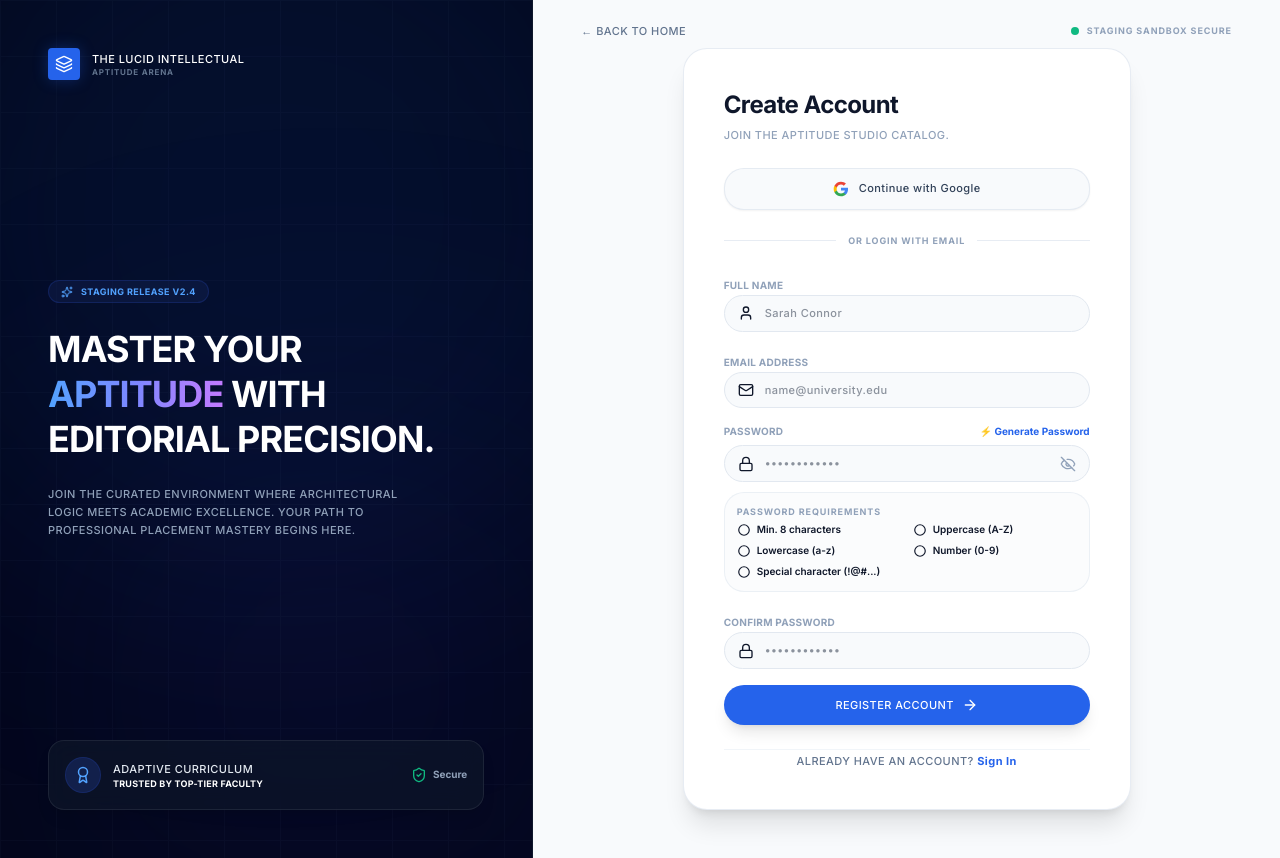
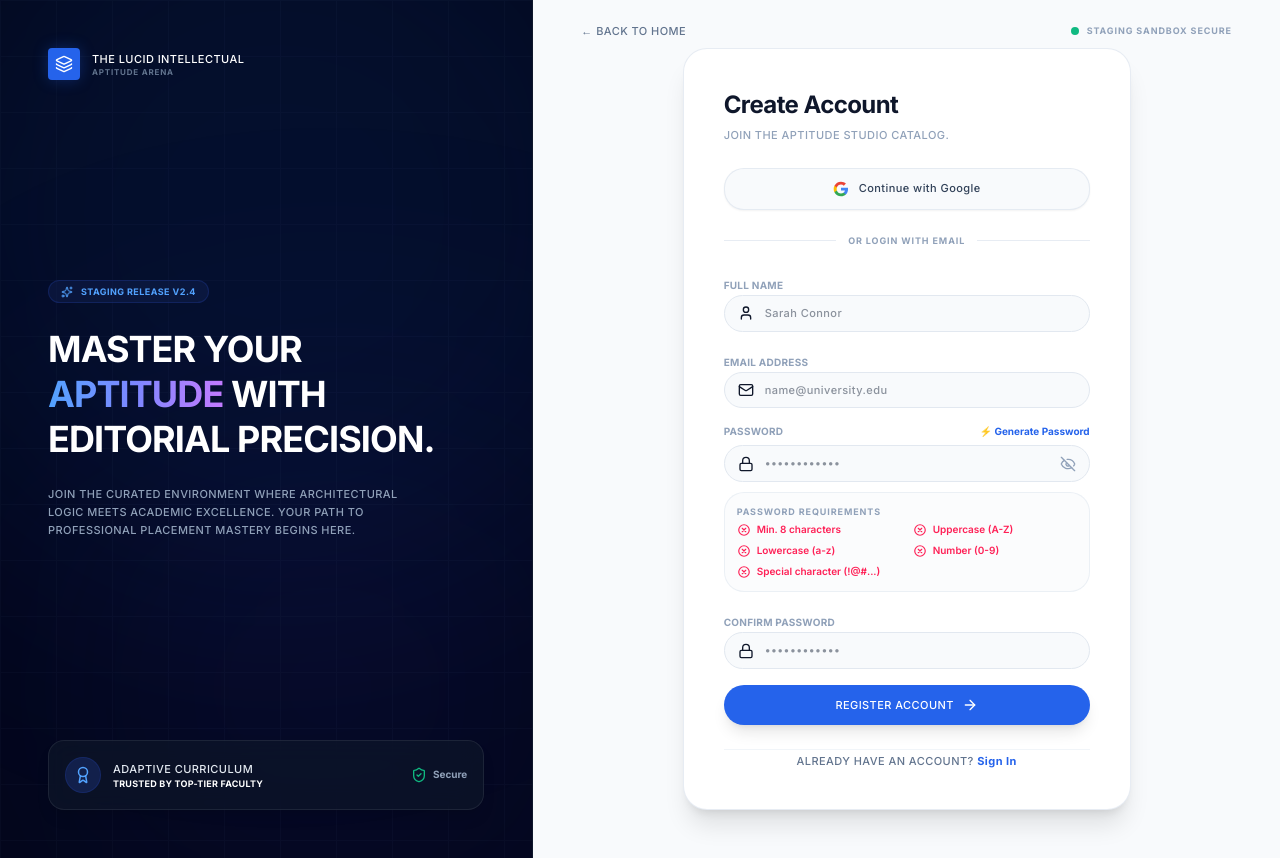
Before and after one commit to vaishrap1508/base_institute-, a Next.js app: page /login in a window 1280 px wide. Both pictures are taken after typing "name@example.com", "Sample123" into the empty fields and a click on the button "Create Account". Built offline with nearby package versions, Linux system fonts and the light colour scheme; no server answers.

Commit message:
style: color unsatisfied password requirements red and satisfied green

```diff
--- a/src/app/login/page.tsx
+++ b/src/app/login/page.tsx
@@ -608,17 +608,18 @@ export default function LoginPage() {
                         { label: 'Number (0-9)', satisfied: /[0-9]/.test(password) },
                         { label: 'Special character (!@#...)', satisfied: /[!@#$%^&*()_+\-=\[\]{};':"\\|,.<>\/?]/.test(password) },
                       ].map((rule, idx) => (
-                        <div key={idx} className="flex items-center gap-1.5 text-[10px] font-semibold transition-all duration-200">
+                        <div key={idx} className="flex items-center gap-1.5 text-[10px] font-semibold transition-all duration-200 animate-fadeIn">
                           {rule.satisfied ? (
                             <svg className="w-3.5 h-3.5 text-emerald-500 shrink-0 transform scale-110 transition-transform duration-200" fill="none" viewBox="0 0 24 24" stroke="currentColor" strokeWidth="3">
                               <path strokeLinecap="round" strokeLinejoin="round" d="M5 13l4 4L19 7" />
                             </svg>
                           ) : (
-                            <svg className="w-3.5 h-3.5 text-slate-350 dark:text-slate-700 shrink-0 transition-all duration-200" fill="none" viewBox="0 0 24 24" stroke="currentColor" strokeWidth="2">
+                            <svg className="w-3.5 h-3.5 text-rose-500 dark:text-rose-450 shrink-0 transition-all duration-200" fill="none" viewBox="0 0 24 24" stroke="currentColor" strokeWidth="2">
                               <circle cx="12" cy="12" r="9" />
+                              <path strokeLinecap="round" strokeLinejoin="round" d="M15 9l-6 6M9 9l6 6" strokeWidth="2" />
                             </svg>
                           )}
-                          <span className={rule.satisfied ? 'text-emerald-600 dark:text-emerald-400 transition-colors duration-200' : 'text-slate-450 dark:text-slate-550 transition-colors duration-200'}>
+                          <span className={rule.satisfied ? 'text-emerald-600 dark:text-emerald-450 transition-colors duration-200' : 'text-rose-500 dark:text-rose-400 transition-colors duration-200'}>
                             {rule.label}
                           </span>
                         </div>
```
